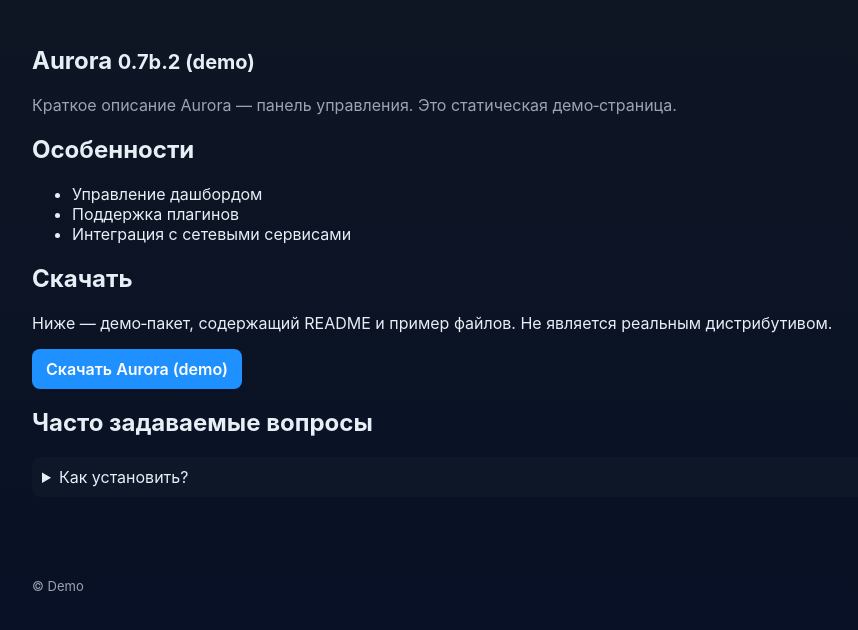
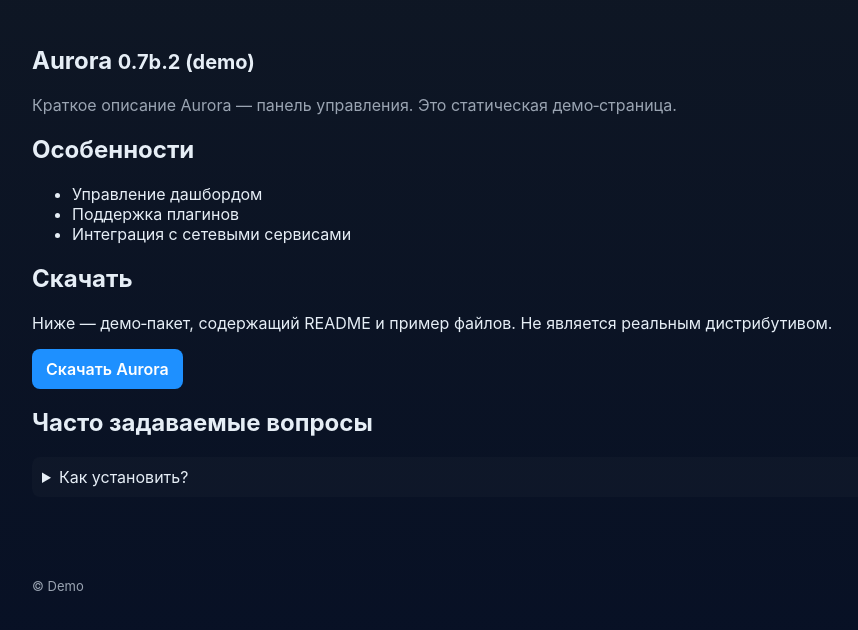
Before and after one commit to merrobocop/merrobocop.github.io, a plain HTML site: page aurora.html in a window 1280 px wide. Shown: the part 82-712 px from the top of the page, without its empty margins (82-940 px from the left). Drawn offline with Linux system fonts and the light colour scheme.

Commit message:
Update aurora.html

```diff
--- a/aurora.html
+++ b/aurora.html
@@ -30,7 +30,7 @@
       <section>
         <h2>Скачать</h2>
         <p>Ниже — демо‑пакет, содержащий README и пример файлов. Не является реальным дистрибутивом.</p>
-        <a class="btn" href="assets/downloads/aurora-demo.zip" download>Скачать Aurora (demo)</a>
+        <a class="btn" href="assets/downloads/Aurora 0.7b.2.zip" download>Скачать Aurora</a>
       </section>
 
       <section>
```
